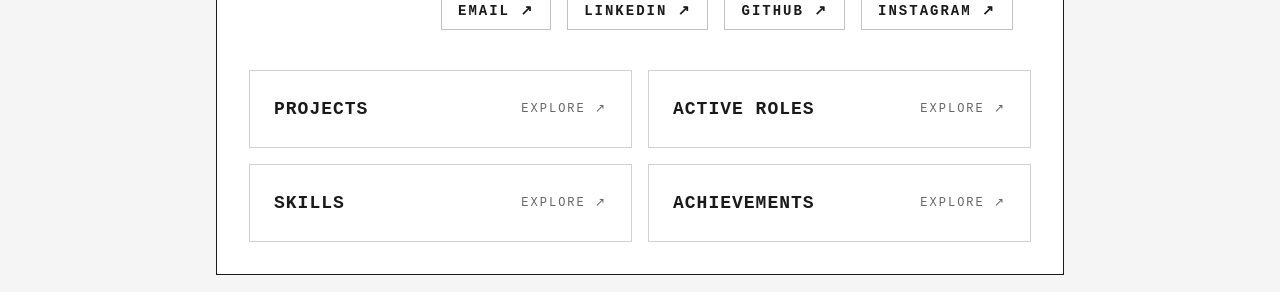
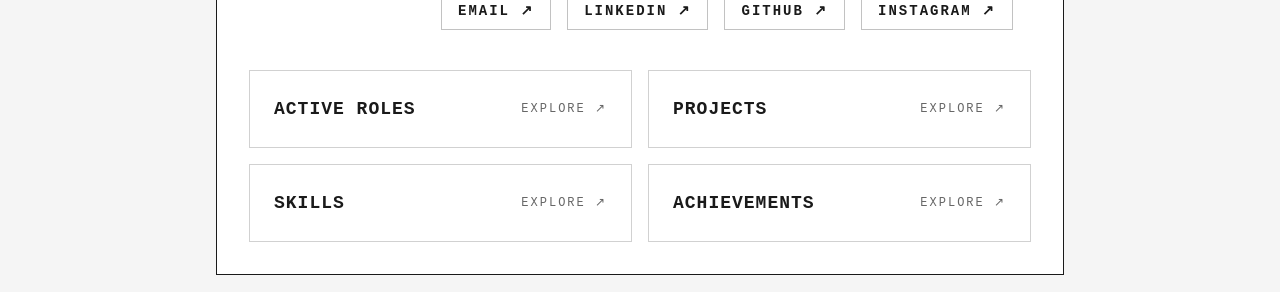
Before and after one commit to s-vishnoi/portfolio, a Vue app: page / in a window 1280 px wide. Shown: the part 377-669 px from the top of the page. Built offline with nearby package versions, Linux system fonts and the light colour scheme.

Commit message:
less is more

```diff
--- a/src/pages/Home.vue
+++ b/src/pages/Home.vue
@@ -66,8 +66,20 @@
         <button
           type="button"
           class="border border-smoke/30 bg-paper p-6 flex items-center justify-between transition-transform duration-200 hover:-translate-x-1 hover:-translate-y-1 hover:shadow-outline"
+          :class="{ 'border-ink bg-cream shadow-outline -translate-x-1 -translate-y-1': isOpen('roles') }"
+          @click="toggleSection('roles')"
+          :aria-expanded="isOpen('roles')"
+          aria-controls="roles-panel"
+        >
+          <span class="text-lg font-semibold uppercase tracking-[1px]">Active Roles</span>
+          <span class="text-xs uppercase tracking-[2px] text-smoke">Explore ↗</span>
+        </button>
+        <button
+          type="button"
+          class="border border-smoke/30 bg-paper p-6 flex items-center justify-between transition-transform duration-200 hover:-translate-x-1 hover:-translate-y-1 hover:shadow-outline"
+          :class="{ 'border-ink bg-cream shadow-outline -translate-x-1 -translate-y-1': isOpen('projects') }"
           @click="toggleSection('projects')"
-          :aria-expanded="sectionToggles.projects"
+          :aria-expanded="isOpen('projects')"
           aria-controls="projects-panel"
         >
           <span class="text-lg font-semibold uppercase tracking-[1px]">Projects</span>
@@ -76,18 +88,9 @@
         <button
           type="button"
           class="border border-smoke/30 bg-paper p-6 flex items-center justify-between transition-transform duration-200 hover:-translate-x-1 hover:-translate-y-1 hover:shadow-outline"
-          @click="toggleSection('roles')"
-          :aria-expanded="sectionToggles.roles"
-          aria-controls="roles-panel"
-        >
-          <span class="text-lg font-semibold uppercase tracking-[1px]">Active Roles</span>
-          <span class="text-xs uppercase tracking-[2px] text-smoke">Explore ↗</span>
-        </button>
-        <button
-          type="button"
-          class="border border-smoke/30 bg-paper p-6 flex items-center justify-between transition-transform duration-200 hover:-translate-x-1 hover:-translate-y-1 hover:shadow-outline"
+          :class="{ 'border-ink bg-cream shadow-outline -translate-x-1 -translate-y-1': isOpen('skills') }"
           @click="toggleSection('skills')"
-          :aria-expanded="sectionToggles.skills"
+          :aria-expanded="isOpen('skills')"
           aria-controls="skills-panel"
         >
           <span class="text-lg font-semibold uppercase tracking-[1px]">Skills</span>
@@ -96,8 +99,9 @@
         <button
           type="button"
           class="border border-smoke/30 bg-paper p-6 flex items-center justify-between transition-transform duration-200 hover:-translate-x-1 hover:-translate-y-1 hover:shadow-outline"
+          :class="{ 'border-ink bg-cream shadow-outline -translate-x-1 -translate-y-1': isOpen('achievements') }"
           @click="toggleSection('achievements')"
-          :aria-expanded="sectionToggles.achievements"
+          :aria-expanded="isOpen('achievements')"
           aria-controls="achievements-panel"
         >
           <span class="text-lg font-semibold uppercase tracking-[1px]">Achievements</span>
@@ -110,45 +114,7 @@
         @after-enter="onAfterEnter"
         @leave="onLeave"
       >
-        <div
-          v-show="sectionToggles.projects"
-          id="projects-panel"
-          class="overflow-hidden mt-6"
-        >
-          <div class="border border-smoke/30 bg-paper p-6">
-            <h2 class="text-xl font-bold uppercase tracking-[4px] mb-6">Projects</h2>
-            <div class="grid gap-6 md:grid-cols-2">
-              <component
-                v-for="project in projects"
-                :key="project.title"
-                :is="project.external ? 'a' : RouterLink"
-                v-bind="projectAttrs(project)"
-                class="block border border-smoke/30 bg-paper p-6 transition-transform duration-200 hover:-translate-x-1 hover:-translate-y-1 hover:shadow-outline focus:-translate-x-1 focus:-translate-y-1 focus:shadow-outline outline-none"
-              >
-                <img
-                  :src="project.image"
-                  :alt="project.title"
-                  class="w-full h-48 object-cover border border-smoke/30 mb-4"
-                />
-                <h3 class="text-xl font-semibold uppercase tracking-tight mb-3">
-                  {{ project.title }}
-                </h3>
-                <p class="text-sm text-smoke leading-relaxed">
-                  {{ project.description }}
-                </p>
-                <span class="mt-4 inline-block text-xs uppercase tracking-[2px]">Explore ↗</span>
-              </component>
-            </div>
-          </div>
-        </div>
-      </transition>
-      <transition
-        name="collapse"
-        @enter="onEnter"
-        @after-enter="onAfterEnter"
-        @leave="onLeave"
-      >
-        <div v-show="sectionToggles.roles" id="roles-panel" class="overflow-hidden mt-6">
+        <div v-show="isOpen('roles')" id="roles-panel" class="overflow-hidden mt-6">
           <div class="border border-smoke/30 bg-paper p-6">
             <h2 class="text-xl font-bold uppercase tracking-[4px] mb-6">Active Roles</h2>
             <div class="grid gap-4">
@@ -183,7 +149,41 @@
         @after-enter="onAfterEnter"
         @leave="onLeave"
       >
-        <div v-show="sectionToggles.skills" id="skills-panel" class="overflow-hidden mt-6">
+        <div v-show="isOpen('projects')" id="projects-panel" class="overflow-hidden mt-6">
+          <div class="border border-smoke/30 bg-paper p-6">
+            <h2 class="text-xl font-bold uppercase tracking-[4px] mb-6">Projects</h2>
+            <div class="grid gap-6 md:grid-cols-2">
+              <component
+                v-for="project in projects"
+                :key="project.title"
+                :is="project.external ? 'a' : RouterLink"
+                v-bind="projectAttrs(project)"
+                class="block border border-smoke/30 bg-paper p-6 transition-transform duration-200 hover:-translate-x-1 hover:-translate-y-1 hover:shadow-outline focus:-translate-x-1 focus:-translate-y-1 focus:shadow-outline outline-none"
+              >
+                <img
+                  :src="project.image"
+                  :alt="project.title"
+                  class="w-full h-48 object-cover border border-smoke/30 mb-4"
+                />
+                <h3 class="text-xl font-semibold uppercase tracking-tight mb-3">
+                  {{ project.title }}
+                </h3>
+                <p class="text-sm text-smoke leading-relaxed">
+                  {{ project.description }}
+                </p>
+                <span class="mt-4 inline-block text-xs uppercase tracking-[2px]">Explore ↗</span>
+              </component>
+            </div>
+          </div>
+        </div>
+      </transition>
+      <transition
+        name="collapse"
+        @enter="onEnter"
+        @after-enter="onAfterEnter"
+        @leave="onLeave"
+      >
+        <div v-show="isOpen('skills')" id="skills-panel" class="overflow-hidden mt-6">
           <div class="border border-smoke/30 bg-paper p-6">
             <h2 class="text-xl font-bold uppercase tracking-[4px] mb-6">Skills</h2>
             <div class="grid gap-4 md:grid-cols-2">
@@ -250,11 +250,7 @@
         @after-enter="onAfterEnter"
         @leave="onLeave"
       >
-        <div
-          v-show="sectionToggles.achievements"
-          id="achievements-panel"
-          class="overflow-hidden mt-6"
-        >
+        <div v-show="isOpen('achievements')" id="achievements-panel" class="overflow-hidden mt-6">
           <div class="border border-smoke/30 bg-paper p-6">
             <h2 class="text-xl font-bold uppercase tracking-[4px] mb-6">Achievements</h2>
             <div class="grid gap-4 md:grid-cols-2">
@@ -292,15 +288,12 @@ import { roles } from '../data/roles'
 import { projects } from '../data/projects'
 import { skills } from '../data/skills'
 
-const sectionToggles = ref({
-  projects: false,
-  roles: false,
-  skills: false,
-  achievements: false
-})
+const activeSection = ref(null)
+
+const isOpen = (key) => activeSection.value === key
 
 const toggleSection = (key) => {
-  sectionToggles.value[key] = !sectionToggles.value[key]
+  activeSection.value = activeSection.value === key ? null : key
 }
 
 const skillToggles = ref(skills.map(() => false))
```
